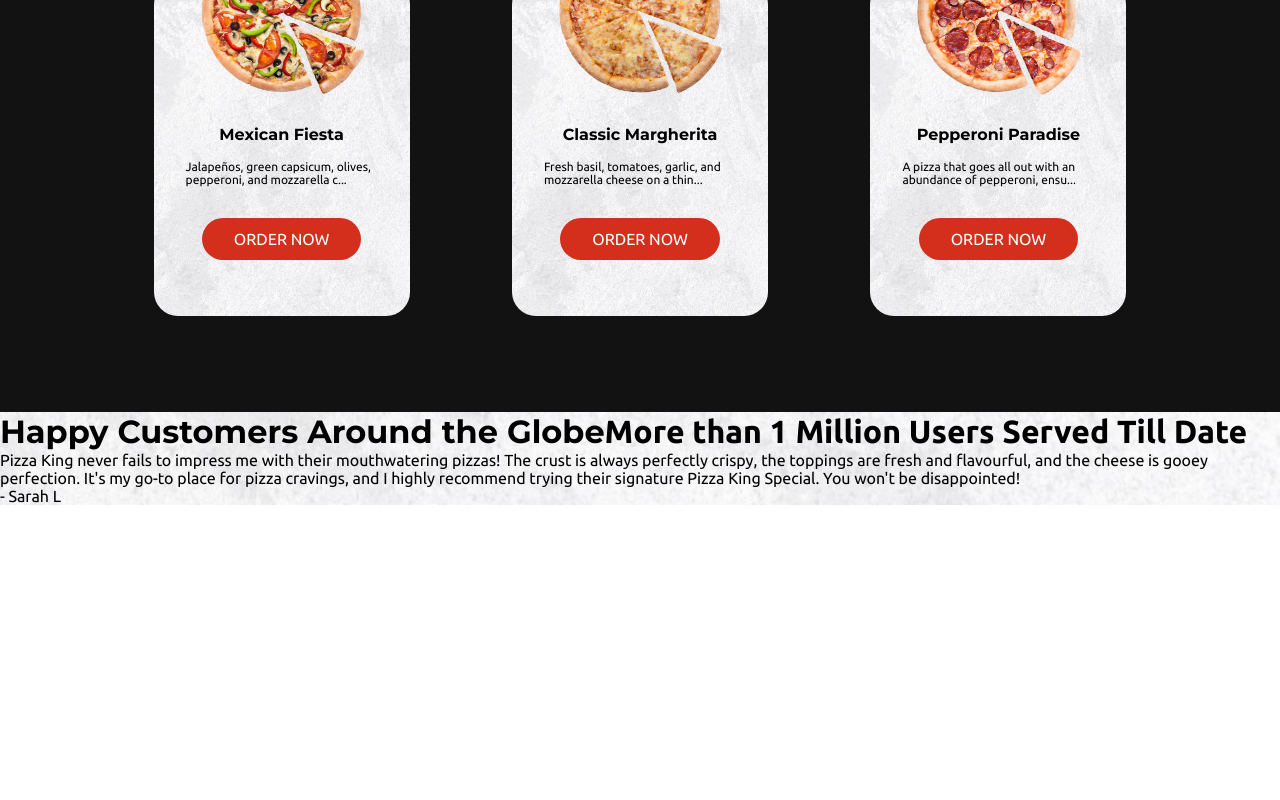
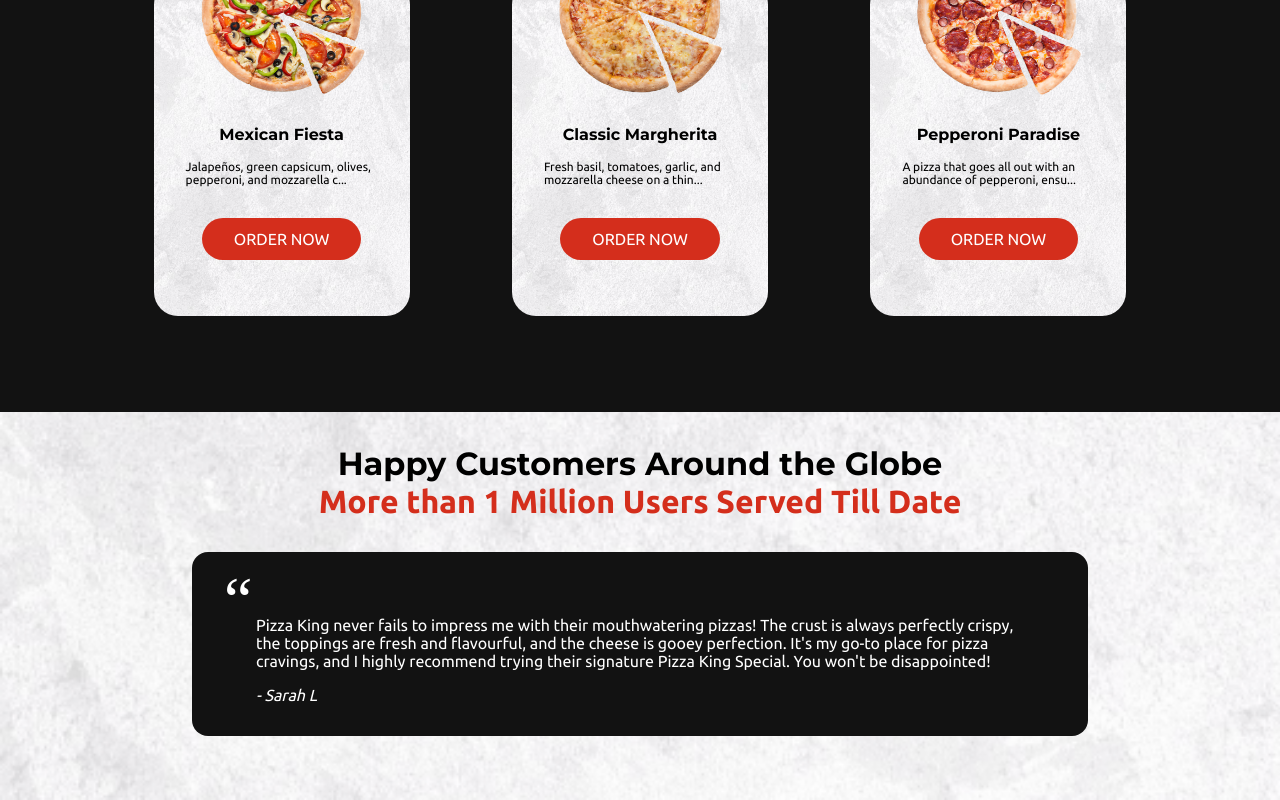
Before and after one commit to Siddharth-2382/Pizza-King, a React (Create React App) app: page / in a window 1280 px wide. Shown: the part 1047-1847 px from the top of the page. Before the commit the page ends 1552 px from the top, so only its background shows below. Built offline with nearby package versions, Linux system fonts and the light colour scheme.

Commit message:
add css for Testimonials section

```diff
--- a/src/App.css
+++ b/src/App.css
@@ -187,6 +187,45 @@
   position: relative;
   top: -30%;
   padding: 1rem 0 2rem;
+}
+
+/* CSS for Testimonial Section */
+
+.testimonial-container {
+  text-align: center;
+  padding: 2rem;
+}
+
+.testimonial-title span {
+  color: #d42e1c;
+  display: block;
+}
+
+.carousel-item {
+  background-color: #121212;
+  color: #ffffff;
+  text-align: left;
+  margin: 2rem 10rem;
+  padding: 2rem;
+  border-radius: 1rem;
+}
+
+.testimonial::before {
+  content: "\201C";
+  font-family: "Times New Roman", Times, serif;
+  display: block;
+  font-size: 4rem;
+  line-height: 2rem;
+}
+
+.carousel-item p {
+  padding: 0 2rem 1rem;
+}
+
+.carousel-item span {
+  margin-top: 1rem;
+  padding: 0 2rem 1rem;
+  font-style: italic;
 }
 
 /* Media Queries for Mobile Screens */
```
